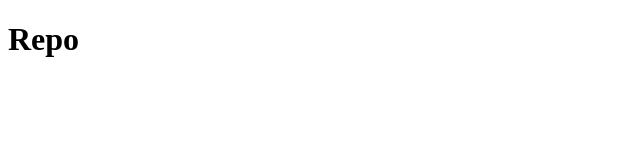
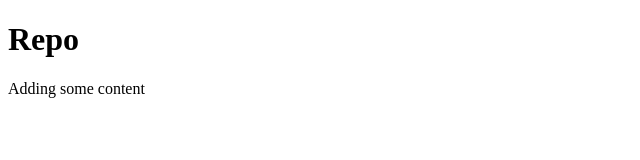
Before and after one commit to quipsly/firsttry, a plain HTML site: page index.html in a window 1280 px wide. Shown: the whole page, without its empty margins (0-640 px from the left). Drawn offline with Linux system fonts and the light colour scheme.

Commit message:
Added pp to index.html

```diff
--- a/index.html
+++ b/index.html
@@ -5,5 +5,6 @@
 </head>
 <body>
 	<h1>Repo</h1>
+	<p>Adding some content</p>
 </body>
 </html>
```
